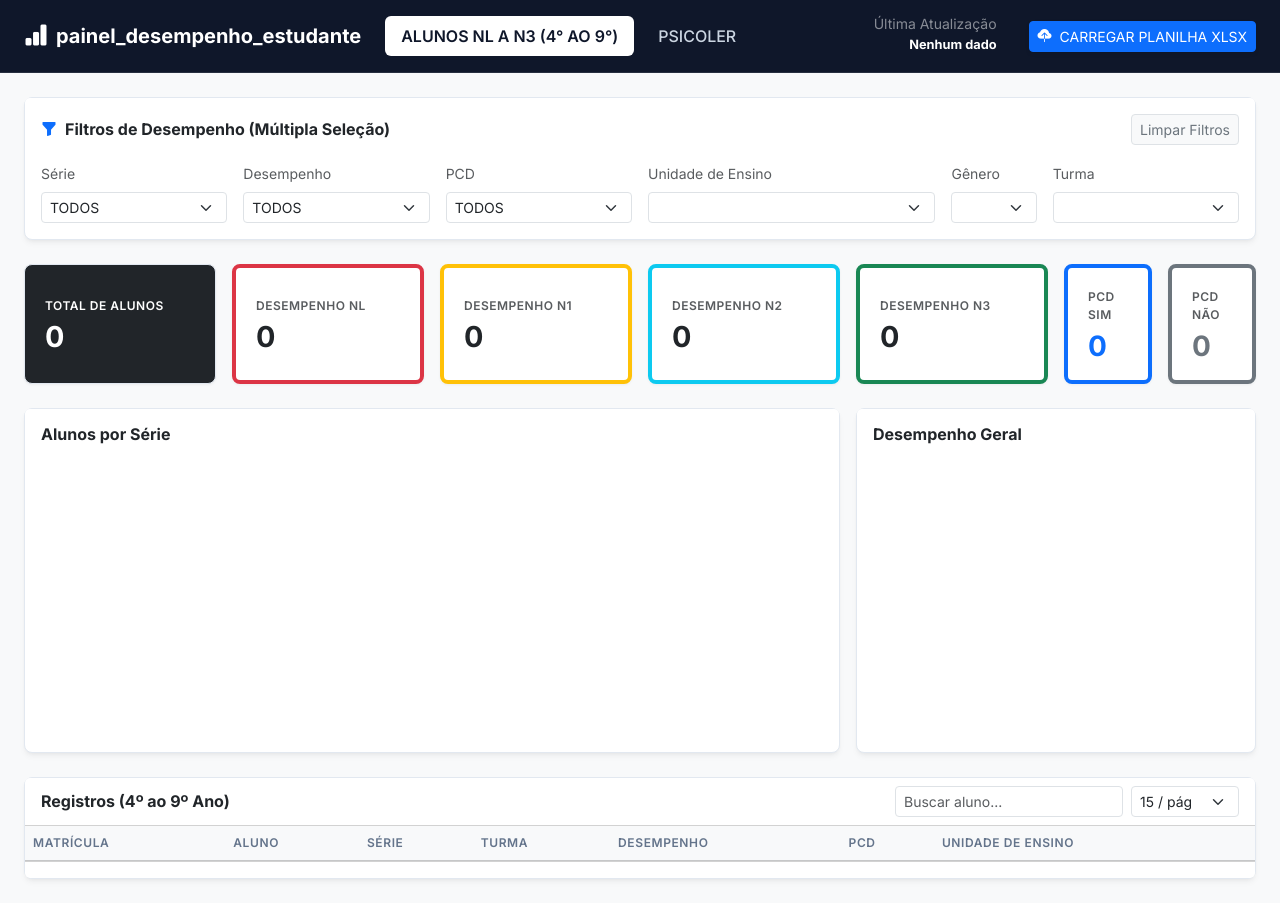
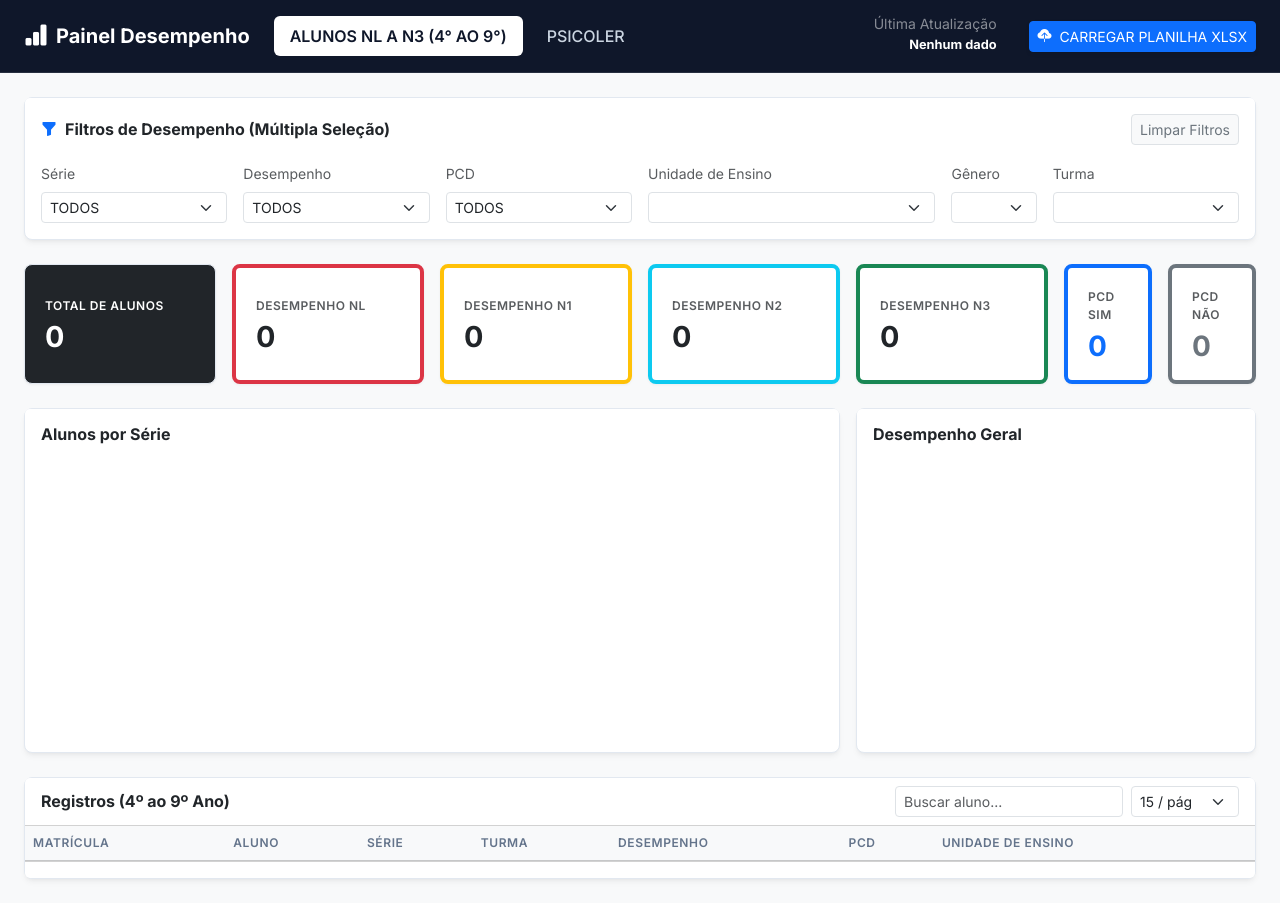
Before and after one commit to HCesarDias/desempenho_estudades, a plain HTML site: page index.html in a window 1280 px wide. Drawn offline with nearby package versions, Linux system fonts and the light colour scheme; no server answers.

Commit message:
Update index.html

```diff
--- a/index.html
+++ b/index.html
@@ -22,7 +22,7 @@
       <div class="d-flex align-items-center gap-4">
         <div class="brand d-flex align-items-center gap-2">
           <i class="bi bi-bar-chart-fill fs-4"></i>
-          <h5 class="mb-0 fw-bold">painel_desempenho_estudante</h5>
+          <h5 class="mb-0 fw-bold">Painel Desempenho</h5>
         </div>
 
         <ul class="nav nav-pills custom-tabs" id="mainTab" role="tablist">
```
